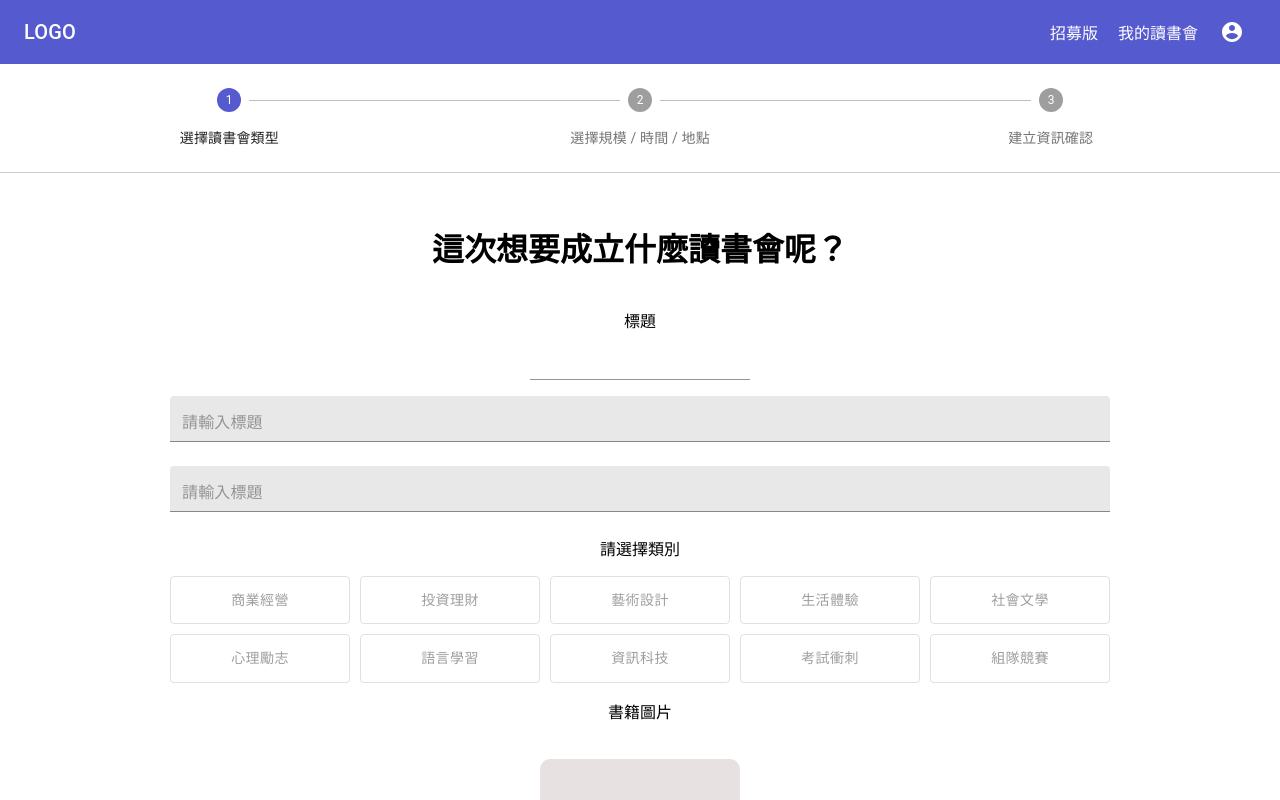
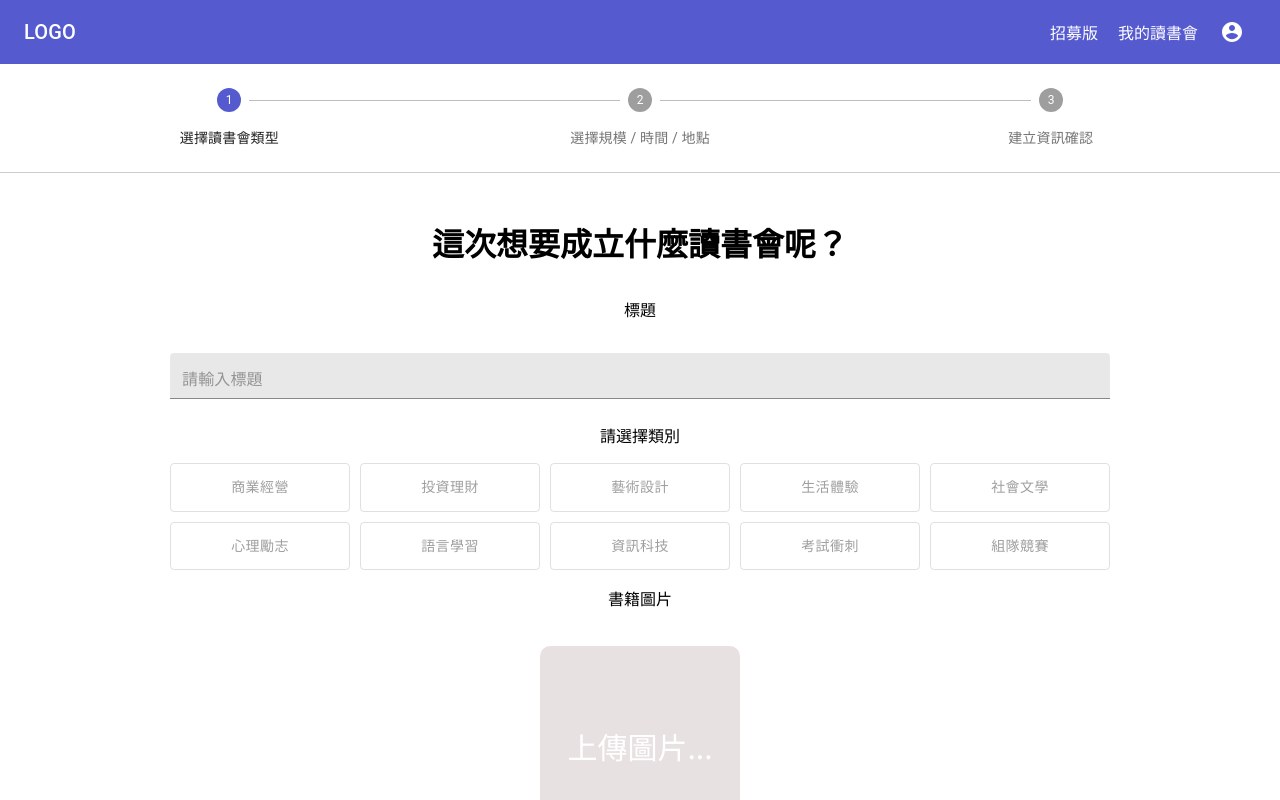
Before and after one commit to andrew781026/D-D_read_book_meeting, a React (Create React App) app in the folder web/: page /D-D_read_book_meeting/create in a window 1280 px wide. Built offline with nearby package versions, Linux system fonts and the light colour scheme.

Commit message:
[web] 處理 warning 部分

```diff
--- a/web/src/components/TextInput.js
+++ b/web/src/components/TextInput.js
@@ -1,8 +1,9 @@
 import React from "react";
 import {TextField} from "@material-ui/core";
 
-const TextInput = props => (
+const TextInput = React.forwardRef((props, ref) => (
     <TextField
+        ref={ref}
         fullWidth
         margin="normal"
         variant="filled"
@@ -11,6 +12,6 @@ const TextInput = props => (
         }}
         {...props}
     />
-)
+))
 
 export default TextInput;
--- a/web/src/redux/@createStore.js
+++ b/web/src/redux/@createStore.js
@@ -7,10 +7,12 @@ let store = undefined;
 
 // grab current state
 // const state = store.getState();
+/*eslint-disable*/
 export const getReduxState = () => store.getState();
 
 // grab current dispatch
 // const dispatch = store.dispatch;
+/*eslint-disable*/
 export const getReduxDispatch = () => store.dispatch;
 
 export default () => {
--- a/web/src/redux/event/actionReducer.js
+++ b/web/src/redux/event/actionReducer.js
@@ -1,4 +1,4 @@
-import {getReduxDispatch} from "../@createStore";
+// import {getReduxDispatch} from "../@createStore";
 
 const ActionType = {
     SET_MASK_DATA: '[MASK] SET_MASK_DATA',
@@ -41,7 +41,7 @@ const AsyncMethods = {
 
     async getMaskData() {
 
-        const dispatch = getReduxDispatch();
+        // const dispatch = getReduxDispatch();
 
         return {};
     },
--- a/web/src/views/create/CreateContent.js
+++ b/web/src/views/create/CreateContent.js
@@ -1,62 +1,19 @@
 import React, {useState} from "react";
-import {Step, Stepper, StepLabel} from "@material-ui/core";
+import {Step, Stepper, StepLabel, Button} from "@material-ui/core";
 import {ToggleButton} from "@material-ui/lab";
-import Button from "@material-ui/core/Button";
 import {v4 as uuidv4} from 'uuid';
+
+// custom input
 import TextInput from "../../components/TextInput";
 
-// redux
-import {connect} from 'react-redux';
-import {bindActionCreators} from 'redux';
-import ReduxEvent from "../../redux/event/actionReducer";
-
 // forms
-import {Controller, useController, useForm} from "react-hook-form";
+import {Controller, useForm} from "react-hook-form";
 
 // styling
 import Styles from "./CreateContent.module.css";
 
 // react-router
 import {useHistory} from "react-router-dom";
-import {TextField} from "@material-ui/core";
-
-const mapStateToProps = state => ({
-    maskData: ReduxEvent.Selector.getMaskData(state),
-});
-
-const mapDispatchToProps = (dispatch) => {
-    const actions = {
-        setMaskData: ReduxEvent.ActionCreator.setMaskData,
-    };
-
-    return {
-        actions: bindActionCreators(actions, dispatch),
-        dispatch,
-    }
-};
-
-function Input({control, name}) {
-
-    const {
-        field: {ref, ...inputProps},
-        meta: {invalid, isTouched, isDirty},
-    } = useController({
-        name,
-        control,
-        rules: {required: true, maxLength: 20},
-        defaultValue: "",
-    });
-
-    return (
-        <TextInput
-            {...inputProps}
-            inputRef={ref}
-            name="title"
-            style={{width: '940px', maxWidth: 'calc(100% - 40px)'}}
-            placeholder='請輸入標題'
-        />
-    )
-}
 
 const FirstStep = () => {
 
@@ -95,16 +52,19 @@ const FirstStep = () => {
         watch: ƒ watch(fieldNames, defaultValue)
      */
 
-    const form = useForm();
+    // useForm API : https://react-hook-form.com/api#useForm
+    const form = useForm({
+        mode: 'onChange',  // Validation will trigger on the change event
+    });
 
     const {
-        clearErrors,
-        setError,
+        // clearErrors,
+        // setError,
         control,
-        errors,
-        formState,
-        handleSubmit,
-        getValues,
+        // errors,
+        // formState,
+        // handleSubmit,
+        // getValues,
 
     } = form;
 
@@ -114,43 +74,18 @@ const FirstStep = () => {
         setTypes(newTypes);
     }
 
-    console.log('getValues()=', getValues())
-    console.log('form=', form)
-    console.log('errors=', errors)
-
-    /*
-    setError("TextField", {
-        "type": "required",
-        "message": ""
-    });
-
-     */
+    // console.log('getValues()=', getValues())
+    // console.log('form=', form)
+    // console.log('errors=', errors)
 
     return (
         <div className={Styles.container}>
-            <h1>這次想要成立什麼讀書會呢？</h1>
+            <h1 style={{margin:'16px 0'}}>這次想要成立什麼讀書會呢？</h1>
             <p>標題</p>
-            <Controller rules={{pattern: /[A-Za-z]{3}/, required: true, minLength: 4, maxLength: 6}}
-                        as={TextField} name="TextField"
-                        control={control} defaultValue=""/>
-            <Controller
-                control={control}
-                rules={{required: true, minLength: 4}}
-                name="test"
-                render={(
-                    {onChange, onBlur, value, name, ref},
-                    {invalid, isTouched, isDirty}
-                ) => (
-                    <TextInput
-                        onBlur={onBlur}
-                        onChange={(e) => onChange(e.target.value) }
-                        inputRef={ref}
+            <Controller rules={{required: true, maxLength: 20}} control={control} defaultValue=""
                         style={{width: '940px', maxWidth: 'calc(100% - 40px)'}}
                         placeholder='請輸入標題'
-                    />
-                )}
-            />
-            <Input control={control} name="title"/>
+                        as={TextInput} name="title"/>
             <p>請選擇類別</p>
             <div className={Styles.types}>
                 {
```
